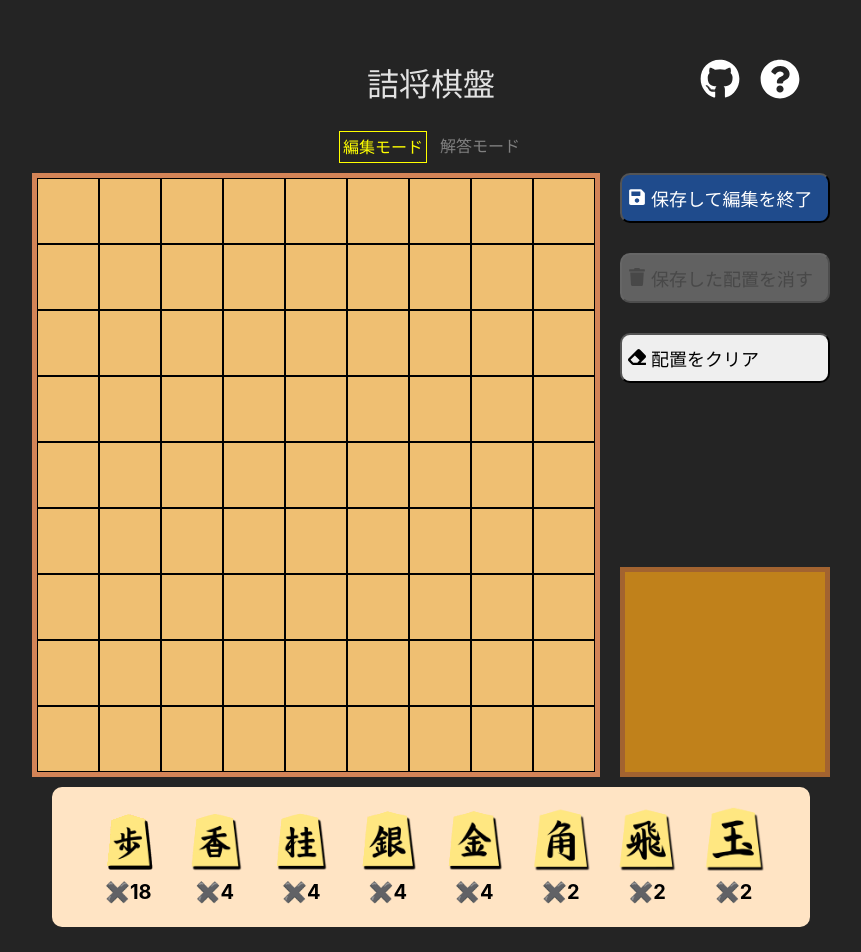
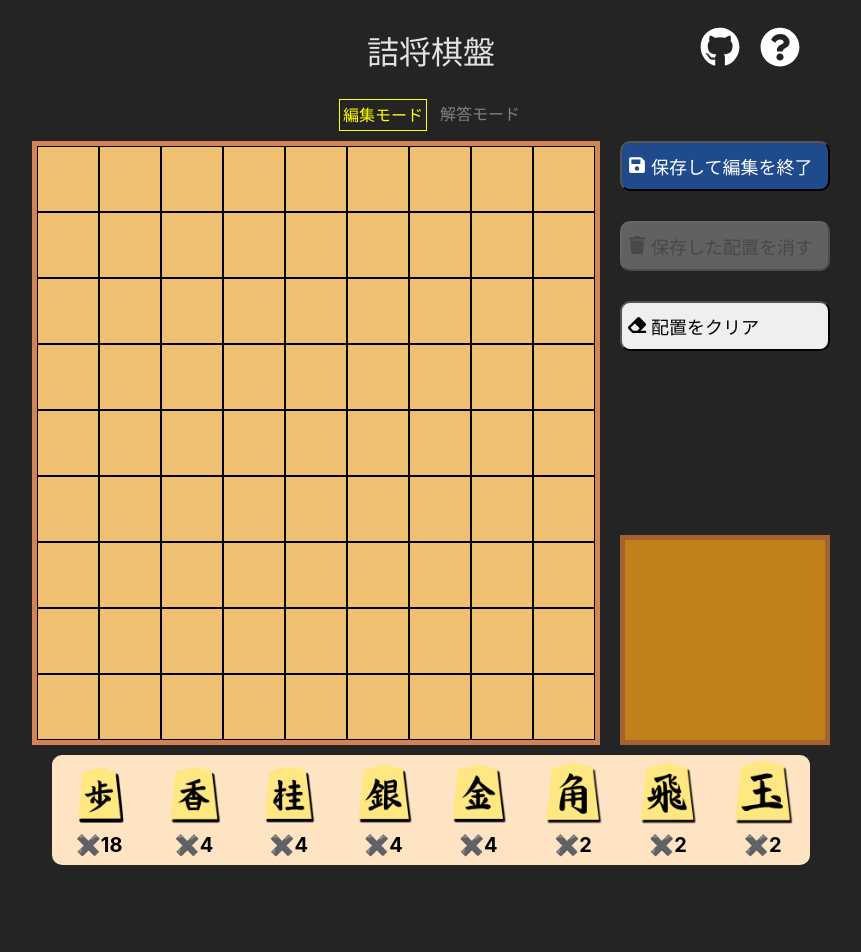
Before and after one commit to wai-doi/tsumeshogi-ban, a React (Vite) app: page / in a window 1280 px wide. Shown: the top 952 px of the page, without its empty margins (209-1070 px from the left). After the commit the page ends 873 px from the top, so only its background shows below. Built offline with nearby package versions, Linux system fonts and the light colour scheme.

Commit message:
モードを切り替えたとき画面がずれないようにする

```diff
--- a/src/App.css
+++ b/src/App.css
@@ -1,6 +1,5 @@
 #root {
   max-width: 60%;
-  padding: 2rem;
   margin: 0 auto;
   text-align: center;
 }
--- a/src/components/PieceBox.css
+++ b/src/components/PieceBox.css
@@ -1,7 +1,7 @@
 .piece-box {
   display: flex;
-  justify-content: space-evenly;
-  padding: 20px;
+  justify-content: space-around;
+  padding: 5px 0;
   background-color: bisque;
   border-radius: 10px;
 }
```
